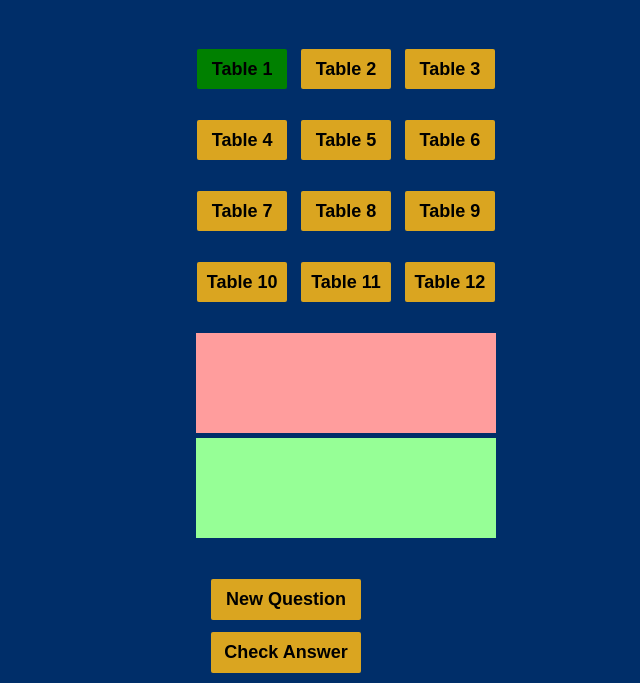
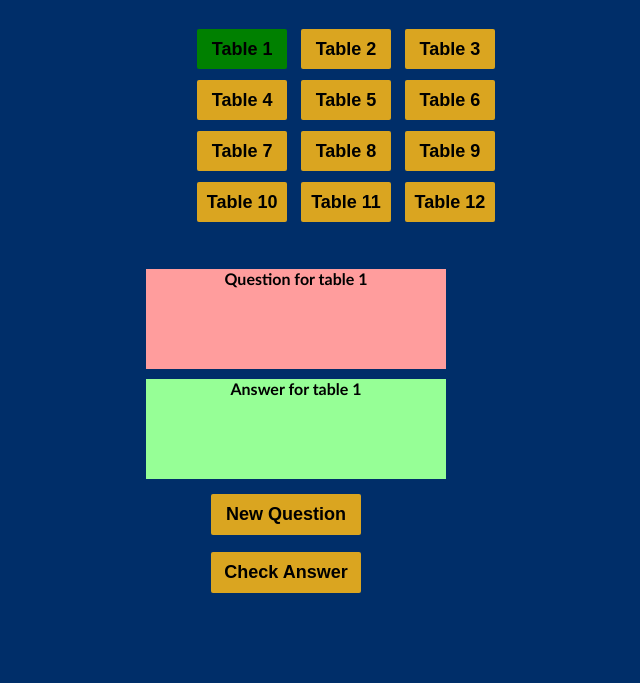
Before and after one commit to Fouad-Karam/Capstone-JS, a website: page index.html in a window 1280 px wide. Both pictures are taken after a click on the button "Table 1". Shown: the part 141-824 px from the top of the page, without its empty margins (354-994 px from the left). After the commit the page ends 800 px from the top, so only its background shows below. Drawn offline with Linux system fonts and the light colour scheme.

Commit message:
Lots of changes for the UI and testing table buttons

```diff
--- a/index.html
+++ b/index.html
@@ -23,9 +23,10 @@
       <button id="table-el10" class="btn"> Table 10</button>
       <button id="table-el11" class="btn"> Table 11</button>
       <button id="table-el12" class="btn"> Table 12</button>
-      <div id="question-el" class="box"></div>
-      <div id="answer-el" class="box"></div>
     </div>
+
+    <div id="question-el" class="box"></div>
+    <div id="answer-el" class="box"></div>
 
     <div id="buttons">
       <button id="question-btn" class="bigbtn">New Question</button>
--- a/index.js
+++ b/index.js
@@ -1,6 +1,9 @@
 /*Const variables*/
 const questionBtn = document.getElementById("question-btn")
 const answerBtn = document.getElementById("answer-btn")
+
+const questionBox = document.getElementById("question-el")
+const answerBox = document.getElementById("answer-el")
 
 const table1 = document.getElementById("table-el1")
 const table2 = document.getElementById("table-el2")
@@ -15,15 +18,28 @@ const table10 = document.getElementById("table-el10")
 const table11 = document.getElementById("table-el11")
 const table12 = document.getElementById("table-el12")
 
+const lstTable1 = {
+    "1x1": "1",
+    "1x2": "2"
+}
 
 /*Multiplication table functions*/
 table1.addEventListener("click", function() {
-    console.log("Table 1 Clicked")
+    questionBox.textContent = "Question for table 1"
+})
+
+table1.addEventListener("click", function() {
+    answerBox.textContent = "Answer for table 1"
 })
 
 table2.addEventListener("click", function() {
-    console.log("Table 2 Clicked")
+    questionBox.textContent = "Question for table 2"
 })
+
+table2.addEventListener("click", function() {
+    answerBox.textContent = "Answer for table 2"
+})
+
 table3.addEventListener("click", function() {
     console.log("Table 3 Clicked")
 })
--- a/style.css
+++ b/style.css
@@ -14,38 +14,16 @@ h1 {
 
 #wrapper {
     width: 400px;
-    height: 550px;
+    height: 250px;
+    margin: auto;
     text-align: center;
-    margin: 0 auto;
-}
-
-#question-el {
-    height: 100px;
-    width: 300px;
-    background-color: rgb(255, 157, 157);
-    text-align: center;
-    margin-top: 30px;
-    margin-left: 50px;
-    margin-right: 50px;
-    margin-bottom: 5px;
-}
-
-#answer-el {
-    height: 100px;
-    width: 300px;
-    background-color: rgb(150, 255, 150);
-    text-align: center;
-    margin-top: 0px;
-    margin-left: 50px;
-    margin-right: 50px;
-    margin-bottom: 5px;
 }
 
 .btn {
     width: 90px;
     height: 40px;
     display: inline-block;
-    margin-top: 30px;
+    margin-top: 10px;
     margin-left: 5px;
     margin-right: 5px;
     margin-bottom: 1px;
@@ -65,6 +43,23 @@ h1 {
     transform: scale(0.90);
 }
 
+#question-el {
+    height: 100px;
+    width: 300px;
+    background-color: rgb(255, 157, 157);
+    margin: auto;
+    margin-bottom: 10px;
+    text-align: center;
+}
+
+#answer-el {
+    height: 100px;
+    width: 300px;
+    background-color: rgb(150, 255, 150);
+    margin: auto;
+    text-align: center;
+}
+
 #buttons {
     text-align: center;
 }
@@ -80,7 +75,7 @@ button {
     border: none;
     border-radius: 2px;
     margin-bottom: 2px;
-    margin-top: 10px;
+    margin-top: 15px;
     margin-right: 5px;
     margin-left: 5px;
     text-align: center;
```
